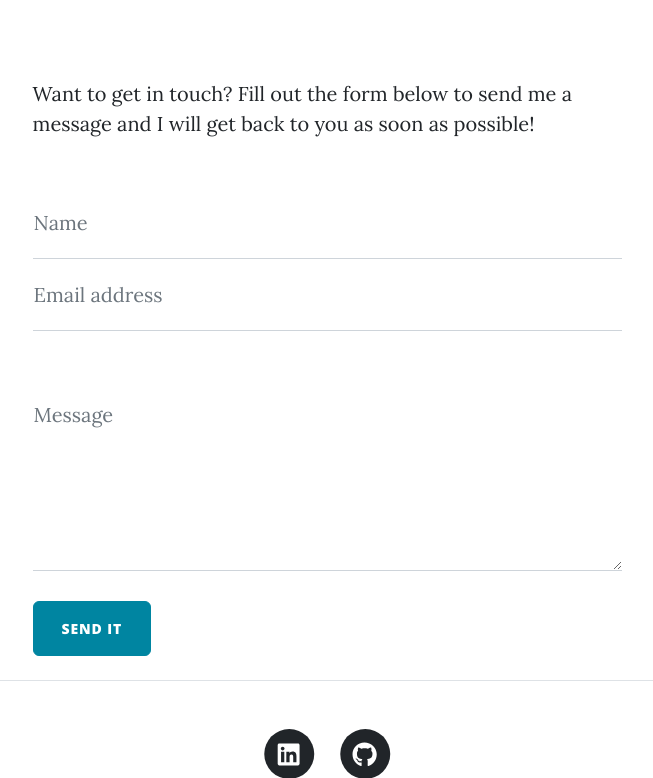
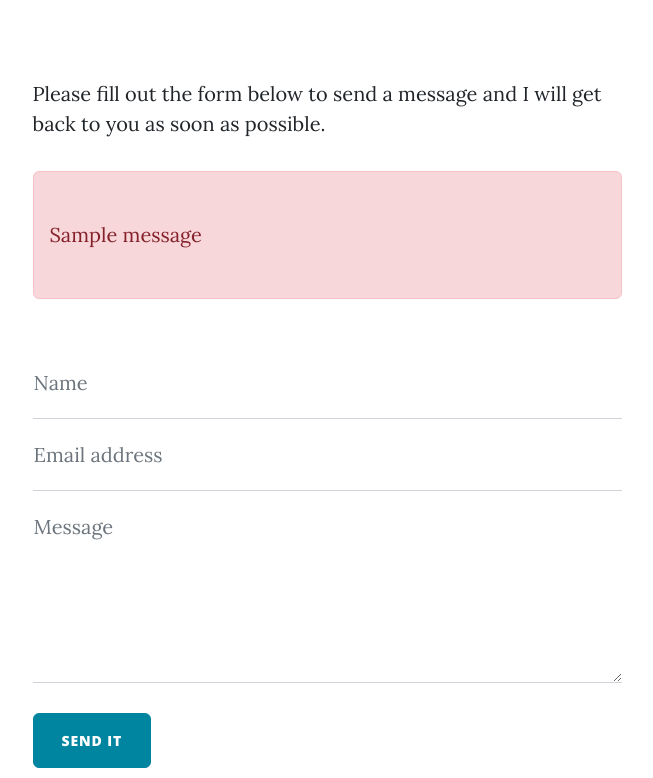
Before and after one commit to kylebryangaffney/Day83, a Flask app: page /contact in a window 1280 px wide. Shown: the part 533-1311 px from the top of the page, without its empty margins (313-966 px from the left). Run offline with Flask 3, Linux system fonts and the light colour scheme; one stand-in notice (Sample message) is shown; some libraries are stand-ins or nearby versions.

Commit message:
Update Contact form

```diff
--- a/main.py
+++ b/main.py
@@ -1,27 +1,22 @@
 from datetime import datetime
-from flask import Flask, render_template, request
+from flask import Flask, render_template, request, flash, redirect, url_for
 from flask_bootstrap import Bootstrap5
 import smtplib
-import requests
 import os
 
-
 app = Flask(__name__)
+app.secret_key = os.getenv("SECRET_KEY")
 bootstrap = Bootstrap5(app)
 
 @app.route('/')
 def home():
     cur_year = datetime.now().year
-
     return render_template("index.html", year=cur_year)
-
 
 @app.route('/about')
 def about():
     cur_year = datetime.now().year
-
     return render_template("about.html", year=cur_year)
-
 
 @app.route('/contact', methods=['GET', 'POST'])
 def contact():
@@ -29,28 +24,33 @@ def contact():
 
     if request.method == 'POST':
         contact_data = request.form
-        name = contact_data["name"]
-        email = contact_data["email"]
-        message = contact_data["message"]
-        full_message = f"{name}\n{email}\n{message}"
+        name = contact_data.get("name")
+        email = contact_data.get("email")
+        message = contact_data.get("message")
 
-        send_gmail = os.environ.get('MAIL_APP_ADDRESS')
-        gmail_password = os.environ.get('MAIL_APP_PW')
-        receive_email = os.environ.get("MAIL_REC_ADDRESS")
-
-        with smtplib.SMTP("smtp.gmail.com", 587) as connection:
-            connection.starttls()
-            connection.login(user=send_gmail, password=gmail_password)
-            connection.sendmail(
-                from_addr=send_gmail,
-                to_addrs=receive_email,
-                msg=f"Subject: New Message\n\n{full_message}"
-                )
-        return render_template("contact.html", msg_sent=True, year=cur_year)
+        if name and email and message:
+            full_message = f"{name}\n{email}\n{message}"
+            send_mail(full_message)
+            return render_template("contact.html", msg_sent=True, year=cur_year)
+        else:
+            flash("Missing information. Please fill out each field.")
+            return redirect(url_for('contact'))
     return render_template("contact.html", msg_sent=False, year=cur_year)
 
+def send_mail(full_message):
+    send_gmail = os.getenv('MAIL_APP_ADDRESS')
+    gmail_password = os.getenv('MAIL_APP_PW')
+    receive_email = os.getenv("MAIL_REC_ADDRESS")
 
+    with smtplib.SMTP("smtp.gmail.com", 587) as connection:
+        connection.starttls()
+        connection.login(user=send_gmail, password=gmail_password)
+        connection.sendmail(
+            from_addr=send_gmail,
+            to_addrs=receive_email,
+            msg=f"Subject: New Message From Site\n\n{full_message}"
+        )
+    return 'Email sent'
 
-
-if __name__ == "__main__":
-    app.run()
+if __name__ == '__main__':
+    app.run(debug=True)
--- a/templates/about.html
+++ b/templates/about.html
@@ -2,7 +2,9 @@
 <!-- Page Header-->
 <header
   class="masthead"
-  style="background-image: url('static/assets/img/about-bg.jpg')"
+  style="
+    background-image: url('https://images.unsplash.com/photo-1502665607786-eaa3cd100809?q=80&w=2070&auto=format&fit=crop&ixlib=rb-4.0.3&ixid=M3wxMjA3fDB8MHxwaG90by1wYWdlfHx8fGVufDB8fHx8fA%3D%3D');
+  "
 >
   <div class="container position-relative px-4 px-lg-5">
     <div class="row gx-4 gx-lg-5 justify-content-center">
--- a/templates/contact.html
+++ b/templates/contact.html
@@ -2,18 +2,22 @@
 <!-- Page Header-->
 <header
   class="masthead"
-  style="background-image: url('static/assets/img/contact-bg.jpg')"
+  style="
+    background-image: url(https://images.unsplash.com/photo-1522096823084-2d1aa8411c13?q=80&w=2070&auto=format&fit=crop&ixlib=rb-4.0.3&ixid=M3wxMjA3fDB8MHxwaG90by1wYWdlfHx8fGVufDB8fHx8fA%3D%3D);
+  "
 >
   <div class="container position-relative px-4 px-lg-5">
     <div class="row gx-4 gx-lg-5 justify-content-center">
       <div class="col-md-10 col-lg-8 col-xl-7">
         <div class="page-heading">
-          {% if msg_sent: %}
+          {% if msg_sent %}
           <h1>Message Sent Successfully</h1>
-          {% else: %}
+          {% else %}
           <h1>Contact Me</h1>
           {% endif %}
-          <span class="subheading">Have questions? I have answers.</span>
+          <span class="subheading"
+            >Have questions? I will do my best to answer.</span
+          >
         </div>
       </div>
     </div>
@@ -25,17 +29,22 @@
     <div class="row gx-4 gx-lg-5 justify-content-center">
       <div class="col-md-10 col-lg-8 col-xl-7">
         <p>
-          Want to get in touch? Fill out the form below to send me a message and
-          I will get back to you as soon as possible!
+          Please fill out the form below to send a message and I will get back
+          to you as soon as possible.
         </p>
+        {% with messages = get_flashed_messages(with_categories=true) %} {% if
+        messages %}
+        <div class="alert alert-danger" role="alert">
+          {% for category, message in messages %}
+          <p>{{ message }}</p>
+          {% endfor %}
+        </div>
+        {% endif %} {% endwith %}
         <div class="my-5">
-
           <form
-            form
             action="{{ url_for('contact') }}"
             method="post"
             id="contactForm"
-            data-sb-form-api-token="API_TOKEN"
           >
             <div class="form-floating">
               <input
@@ -44,12 +53,10 @@
                 type="text"
                 name="name"
                 placeholder="Enter your name..."
-                data-sb-validations="required"
+                required
               />
               <label for="name">Name</label>
-              <div class="invalid-feedback" data-sb-feedback="name:required">
-                A name is required.
-              </div>
+              <div class="invalid-feedback">A name is required.</div>
             </div>
             <div class="form-floating">
               <input
@@ -58,17 +65,11 @@
                 type="email"
                 name="email"
                 placeholder="Enter your email..."
-                data-sb-validations="required,email"
+                required
               />
               <label for="email">Email address</label>
-              <div class="invalid-feedback" data-sb-feedback="email:required">
-                An email is required.
-              </div>
-              <div class="invalid-feedback" data-sb-feedback="email:email">
-                Email is not valid.
-              </div>
-            </div>
-
+              <div class="invalid-feedback">An email is required.</div>
+              <div class="invalid-feedback">Email is not valid.</div>
             </div>
             <div class="form-floating">
               <textarea
@@ -77,12 +78,10 @@
                 name="message"
                 placeholder="Enter your message here..."
                 style="height: 12rem"
-                data-sb-validations="required"
+                required
               ></textarea>
               <label for="message">Message</label>
-              <div class="invalid-feedback" data-sb-feedback="message:required">
-                A message is required.
-              </div>
+              <div class="invalid-feedback">A message is required.</div>
             </div>
             <br />
             <!-- Submit success message-->
@@ -97,7 +96,6 @@
               </div>
             </div>
             <!-- Submit error message-->
-
             <div class="d-none" id="submitErrorMessage">
               <div class="text-center text-danger mb-3">
                 Error sending message!
```
